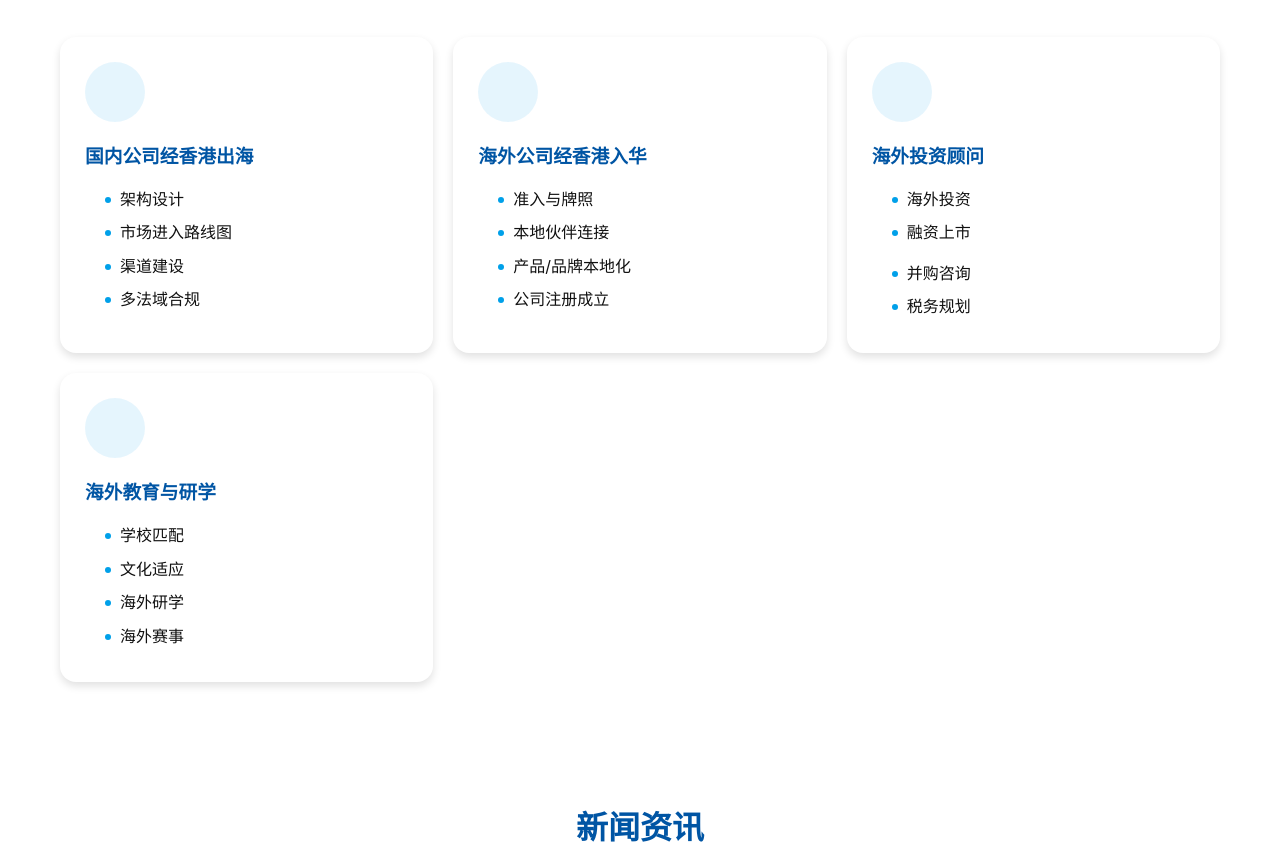
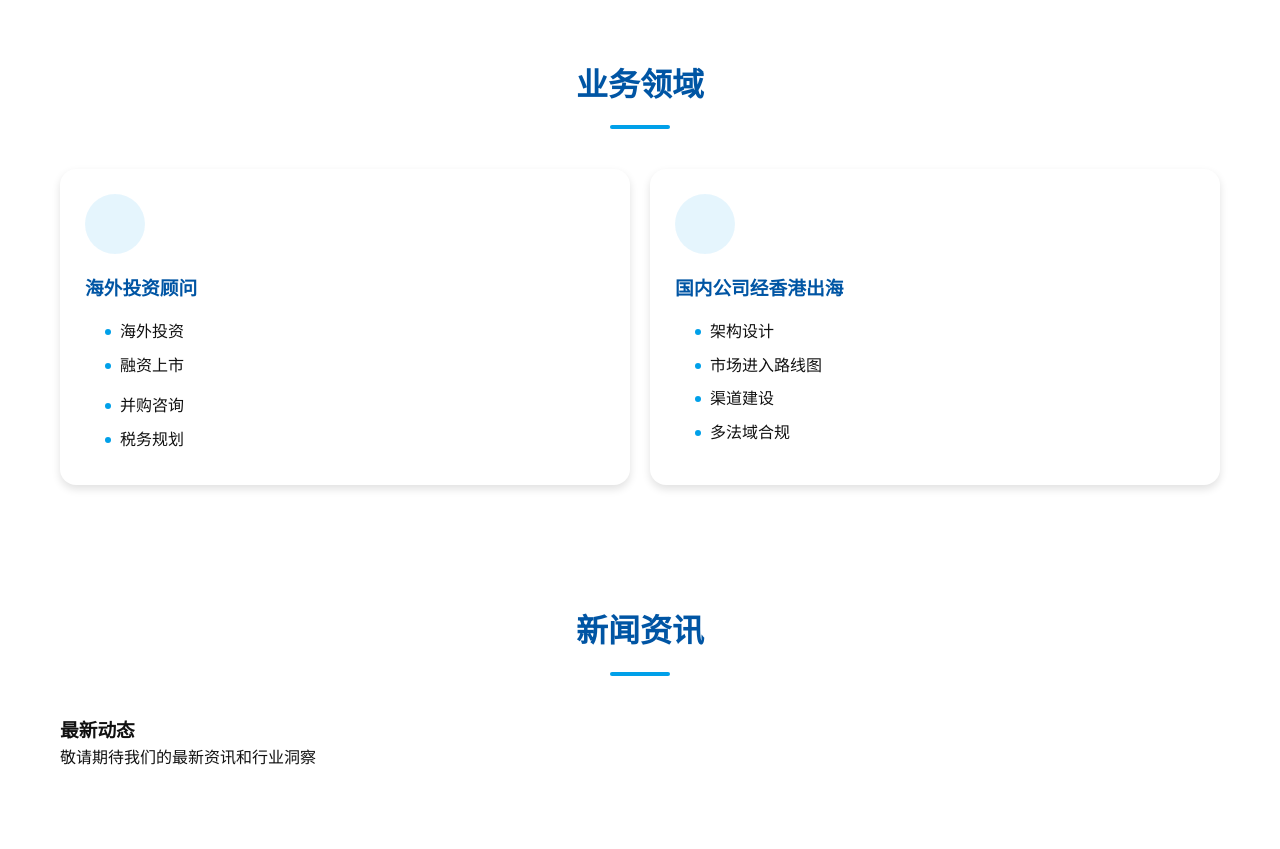
Before and after one commit to crypto-biz/GNEX1, a plain HTML site: page index.html in a window 1280 px wide. Shown: the part 1007-1856 px from the top of the page. Drawn offline with Linux system fonts and the light colour scheme.

Commit message:
feat: update about section and reorganize services content
Add company introduction in about section and restructure services cards

```diff
--- a/index.html
+++ b/index.html
@@ -58,6 +58,9 @@
   <section id="about" class="section">
     <div class="container">
       <h2 class="section-title">关于我们</h2>
+      <div class="company-intro">
+        <p>汇信资本位于香港，专注于为新一代中国企业全球商业发展和业务创新提供支持。公司由具备丰富科技创投、国际关系及跨国投资专业人士创立，团队在欧美、东南亚及非洲拥有多年的深厚政商资源。汇信资本为寻求全球布局的企业提供全方位服务和资源支持，包括为出海企业提供供应链金融解决方案、一站式独家定制美国、东南亚出海企业家研学营、供应链整合及直播电商服务、政商资源对接、股权投资以及参与国际盛事和行业活动；切实推动新兴市场与中国企业出海相关的合作落地与可持续发展，致力于构建一个立足香港、面向欧美、新加坡、东南亚的出海企业家生态圈。</p>
+      </div>
       <div class="values-container">
         <div class="value-card">
           <h3>使命</h3>
@@ -85,26 +88,6 @@
       <h2 class="section-title">业务领域</h2>
       <div class="services-container">
         <div class="service-card">
-          <div class="service-icon outbound"></div>
-          <h3>国内公司经香港出海</h3>
-          <ul>
-            <li>架构设计</li>
-            <li>市场进入路线图</li>
-            <li>渠道建设</li>
-            <li>多法域合规</li>
-          </ul>
-        </div>
-        <div class="service-card">
-          <div class="service-icon inbound"></div>
-          <h3>海外公司经香港入华</h3>
-          <ul>
-            <li>准入与牌照</li>
-            <li>本地伙伴连接</li>
-            <li>产品/品牌本地化</li>
-            <li>公司注册成立</li>
-          </ul>
-        </div>
-        <div class="service-card">
           <div class="service-icon investment"></div>
           <h3>海外投资顾问</h3>
           <ul>
@@ -117,13 +100,13 @@
           </ul>
         </div>
         <div class="service-card">
-          <div class="service-icon education"></div>
-          <h3>海外教育与研学</h3>
+          <div class="service-icon outbound"></div>
+          <h3>国内公司经香港出海</h3>
           <ul>
-            <li>学校匹配</li>
-            <li>文化适应</li>
-            <li>海外研学</li>
-            <li>海外赛事</li>
+            <li>架构设计</li>
+            <li>市场进入路线图</li>
+            <li>渠道建设</li>
+            <li>多法域合规</li>
           </ul>
         </div>
       </div>
```
